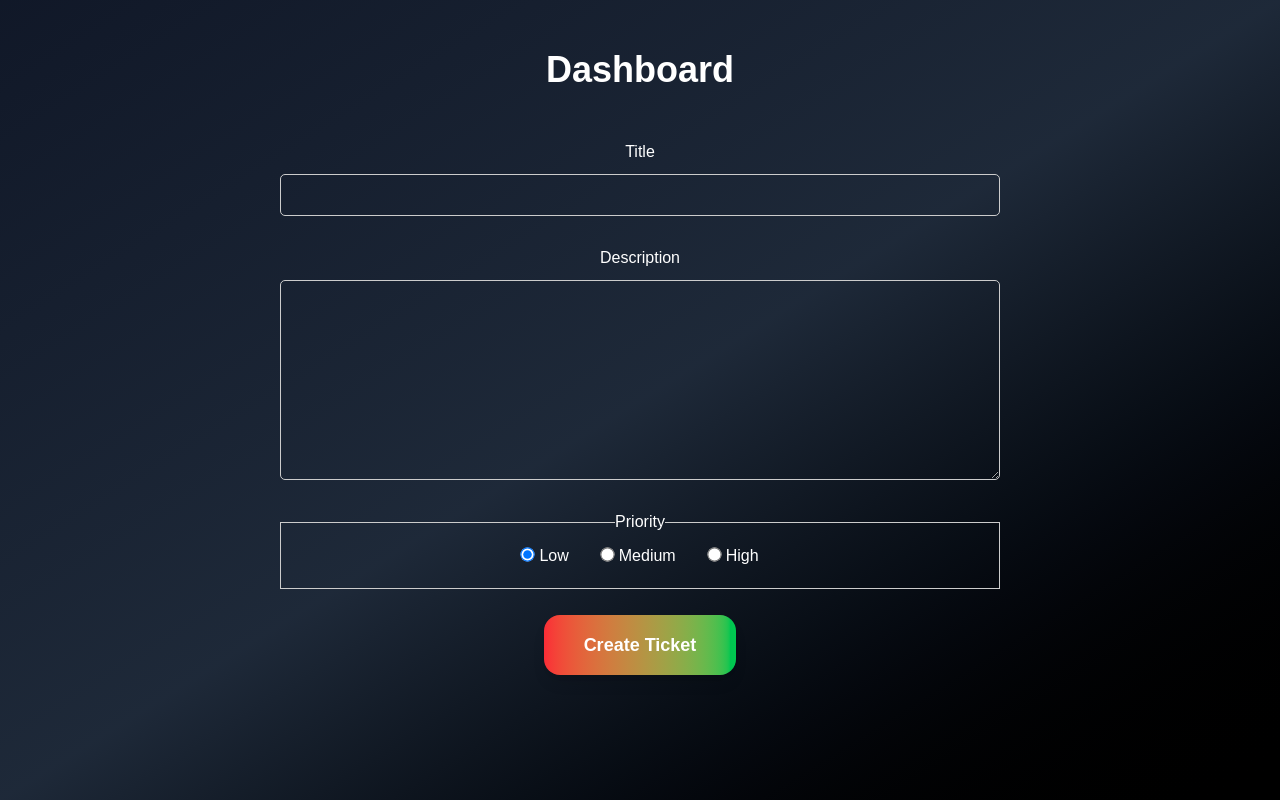
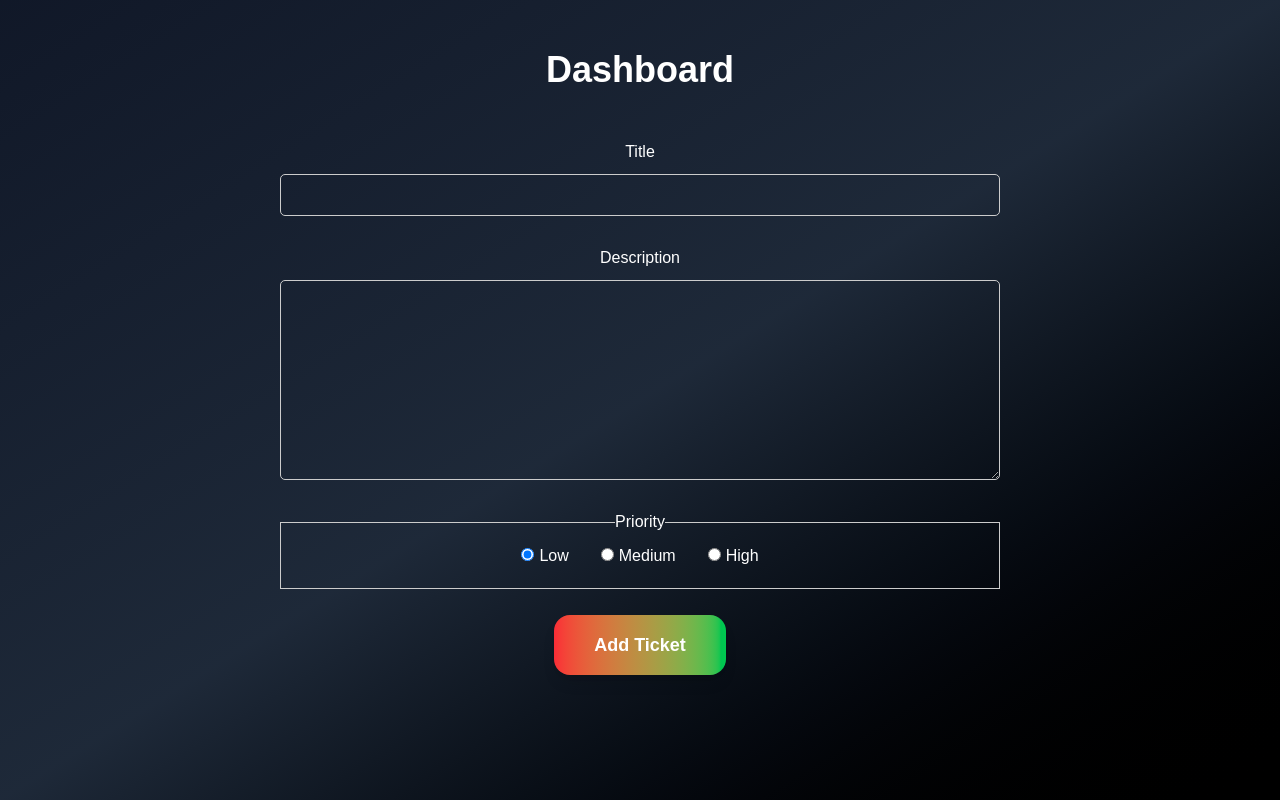
Before and after one commit to Alzubair98/bug-blaster, a React (Vite) app: page /dashboard in a window 1280 px wide. Built offline with nearby package versions, Linux system fonts and the light colour scheme.

Commit message:
activate editing ticket

```diff
--- a/src/components/TicketForm.tsx
+++ b/src/components/TicketForm.tsx
@@ -1,4 +1,4 @@
-import { useState, useCallback, useMemo, forwardRef } from "react";
+import { useState, useCallback, useMemo, forwardRef, useEffect } from "react";
 import BlasterButton from "./BlasterButton";
 import gsap from "gsap";
 import type { Action, InitialState } from "../reducers/ticketReducer";
@@ -13,6 +13,16 @@ const TicketForm = forwardRef<HTMLFormElement, TicketFormProps>(
     const [title, setTitle] = useState("");
     const [description, setDescription] = useState("");
     const [priority, setPriority] = useState("1");
+
+    useEffect(() => {
+      if (state.editingTicket) {
+        setTitle(state.editingTicket.title);
+        setDescription(state.editingTicket.description);
+        setPriority(state.editingTicket.priority);
+      } else {
+        clearForm();
+      }
+    }, [state.editingTicket]);
 
     const priorityLabels = useMemo(
       () => ({
@@ -50,6 +60,8 @@ const TicketForm = forwardRef<HTMLFormElement, TicketFormProps>(
       setDescription("");
       setPriority("1");
       animateClear();
+
+      dispatch({ type: "CLEAR_EDITING_TICKET" });
     }, [animateClear]);
 
     const handleSubmit = useCallback(
@@ -121,7 +133,7 @@ const TicketForm = forwardRef<HTMLFormElement, TicketFormProps>(
 
         <BlasterButton
           type="submit"
-          label="Create Ticket"
+          label={state.editingTicket ? "Update Ticket" : "Add Ticket"}
           className="mt-4 py-4 px-10"
         />
       </form>
--- a/src/components/TicketItem.tsx
+++ b/src/components/TicketItem.tsx
@@ -94,7 +94,9 @@ export default function TicketItem({
           type="button"
           className="mt-3 py-2 px-2 "
           label="Edit"
-          onClick={() => dispatch({ type: "UPDATE_TICKET", payload: ticket })}
+          onClick={() =>
+            dispatch({ type: "SET_EDITING_TICKET", payload: ticket })
+          }
         />
       </div>
     </div>
```
